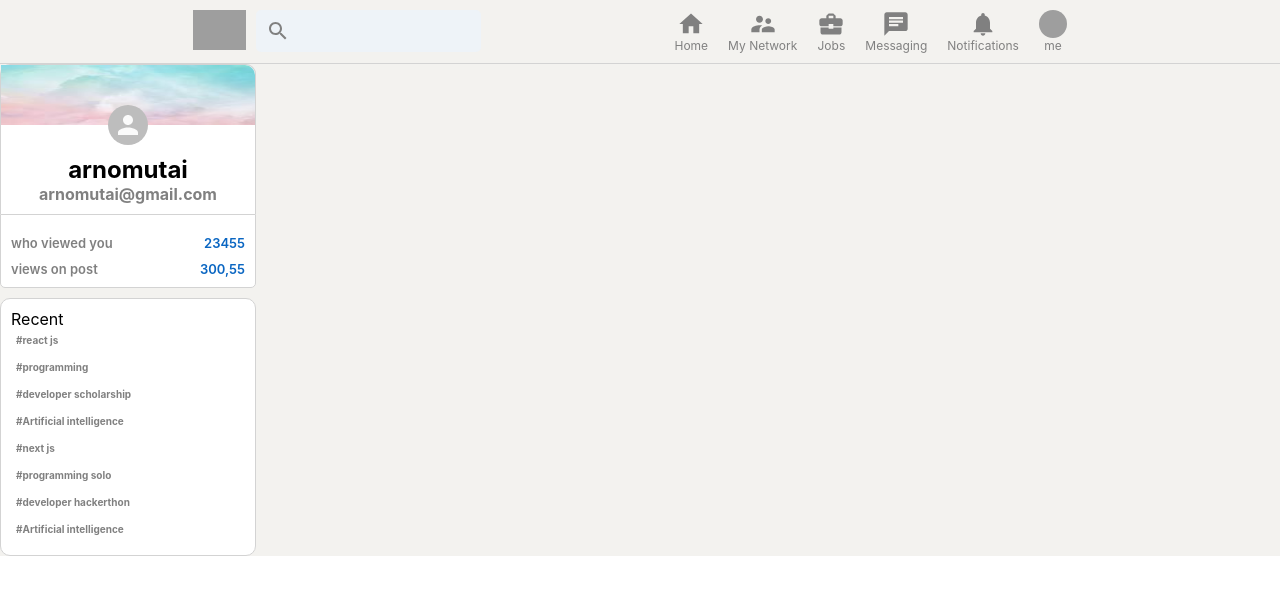
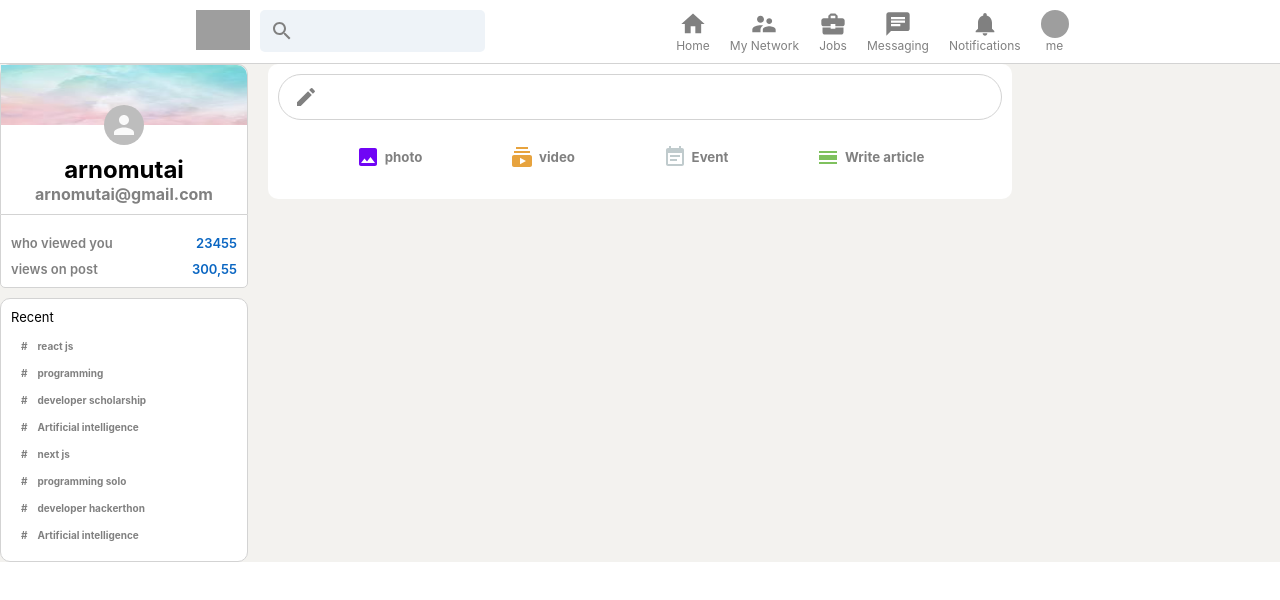
Before and after one commit to p-chiri/linked-in-clone, a React (Create React App) app: page / in a window 1280 px wide. Shown: the top 600 px of the page. Built offline with nearby package versions, Linux system fonts and the light colour scheme; grey boxes are pictures that could not be loaded.

Commit message:
Designing the Feed section

```diff
--- a/src/App.js
+++ b/src/App.js
@@ -2,6 +2,7 @@
 import './App.css';
 import Header from './Header';
 import Sidebar from './Sidebar';
+import Feed from './Feed';
 
 function App() {
   return (
@@ -11,12 +12,12 @@
         {/*app body*/}
         <div className="app_body">
           <Sidebar />
+          <Feed />
         </div>
 
         {/*side bar*/}
 
         {/*feed*/}
-
         {/*widgets*/}
     </div>
   );
--- /dev/null
+++ b/src/Feed.css
@@ -0,0 +1,41 @@
+.feed{
+    flex: 0.6;
+    margin: 0 20px;
+}
+
+.feed_inputContainer{
+    background-color: white;
+    padding: 10px;
+    padding-bottom: 20px;
+    border-radius: 10px;
+    margin-bottom: 20px;
+
+
+}
+.feed__input{
+    border: 1px solid lightgray;
+    border-radius: 30px;
+    display: flex;
+    padding: 10px;
+    color: gray;
+    padding-left: 15px;
+}
+.feed__input > form{
+    display: flex;
+    width: 100%;
+
+}
+.feed__input > form > input{
+    border: none;
+    flex: 1;
+    margin-left: 10px;
+    outline-width: 0;
+    font-weight: 600;
+}
+.feed__input > form > button {
+    display: none;
+}
+.feed__inputOptions {
+    display: flex;
+    justify-content: space-evenly;
+}
--- /dev/null
+++ b/src/Feed.js
@@ -0,0 +1,32 @@
+import React from 'react'
+import "./Feed.css"
+import CreateIcon  from '@material-ui/icons/Create';
+import InputOption from './InputOption';
+import ImageIcon from '@material-ui/icons/Image';
+import SubscriptionsIcon from '@material-ui/icons/Subscriptions';
+import EventNoteIcon from '@material-ui/icons/EventNote';
+import CalendarViewDayIcon from '@material-ui/icons/CalendarViewDay'
+
+function Feed() {
+  return (
+    <div className='feed'>
+        <div className="feed_inputContainer">
+            <div className="feed__input">
+                <CreateIcon />
+                <form>
+                    <input type="text" />
+                    <button type='submit'>Send</button>
+                </form>
+            </div>
+            <div className="feed__inputOptions">
+                <InputOption  Icon={ImageIcon} title="photo" color="#7005F5" />
+                <InputOption  Icon={SubscriptionsIcon} title="video" color="#E7A33E" />
+                <InputOption  Icon={EventNoteIcon} title="Event" color="#C0CBCD" />
+                <InputOption  Icon={CalendarViewDayIcon} title="Write article" color="#7FC15E" />
+            </div>
+        </div>
+    </div>
+  )
+}
+
+export default Feed;
--- a/src/Header.css
+++ b/src/Header.css
@@ -2,20 +2,25 @@
     position: sticky;
     top: 0;
     display: flex;
-    justify-content: space-evenly;
+    background-color: white;
+    justify-content: space-evenly !important;
     border-bottom: 0.1px solid lightgray;
     padding-top: 10px;
     padding-bottom:10px ;
+    width: 100%;
     z-index: 999;
 
 }
 .header-left{
     display: flex;
+    margin-left: 5px !important;
+
 }
 .header-left >img {
     object-fit: contain;
     height: 40px;
     margin-right: 10px;
+
 }
 
 .header-search{
--- /dev/null
+++ b/src/InputOption.css
@@ -0,0 +1,16 @@
+.inputOption{
+    display: flex;
+    align-items: center;
+    margin-top: 15px;
+    color: gray;
+    padding: 10px;
+    cursor: pointer;
+}
+.inputOption > h5 {
+    margin-left: 5px !important;
+
+}
+.inputOption:hover{
+    background-color: whitesmoke;
+    border-radius: 10px;
+}
--- /dev/null
+++ b/src/InputOption.js
@@ -0,0 +1,13 @@
+import React from 'react'
+import "./InputOption.css"
+
+function InputOption({Icon, title, color}) {
+  return (
+    <div className='inputOption'>
+      <Icon style={{ color: color}}/>
+      <h5>{title}</h5>
+    </div>
+  )
+}
+
+export default InputOption
--- a/src/Sidebar.css
+++ b/src/Sidebar.css
@@ -61,6 +61,10 @@
     border-radius: 10px;
     margin-top: 10px;
 }
+.sidebar_bottom > p{
+    font-size: 13px;
+    padding-bottom: 10px;
+}
 .sidebar_recentitem{
     display: flex;
     font-size: 10px;
@@ -71,5 +75,12 @@
     padding: 5px;
 }
 .sidebar_recentitem:hover{
+    background-color: whitesmoke;
     color: black;
+    border-radius: 10px;
+    cursor: pointer;
 }
+.sidebar_hash{
+    margin-left: 5px;
+    margin-right: 10px;
+}
```
Also changed, not shown: src/HeaderOption.css (line endings or trailing spaces).
